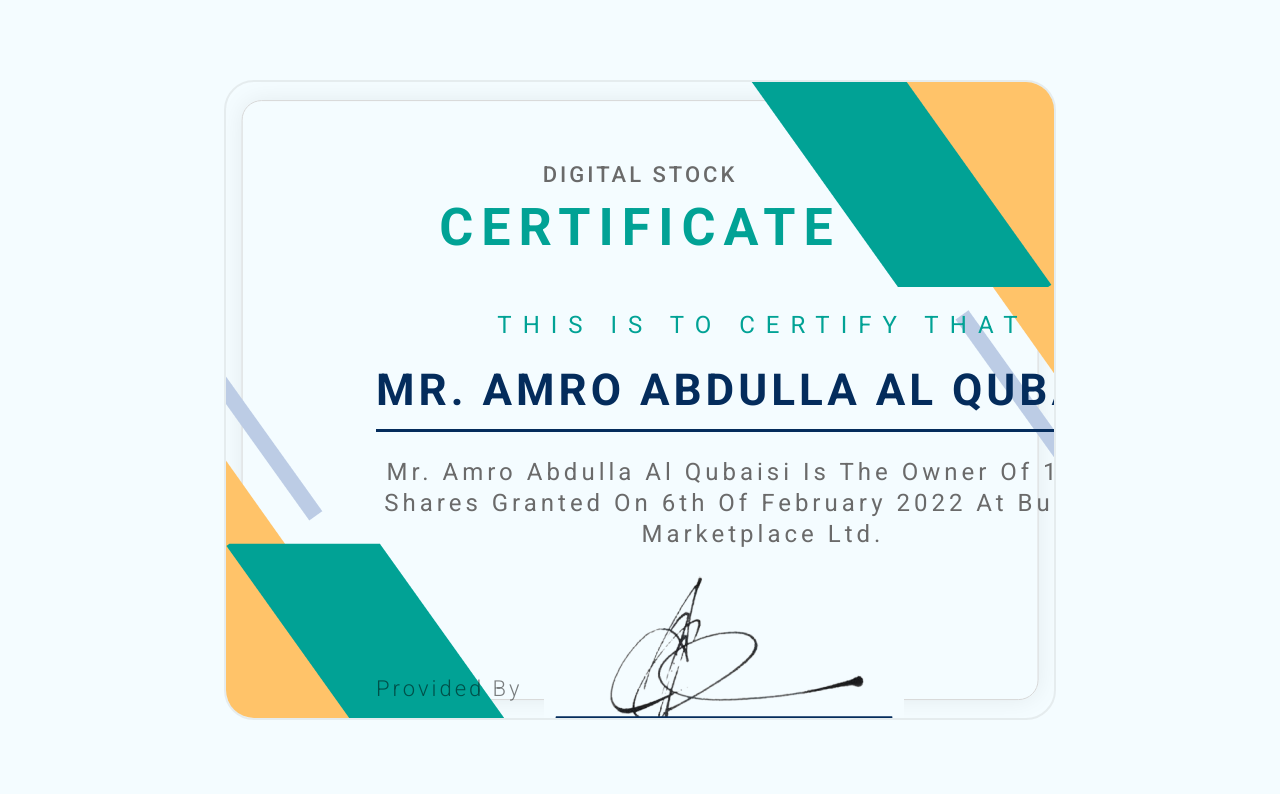
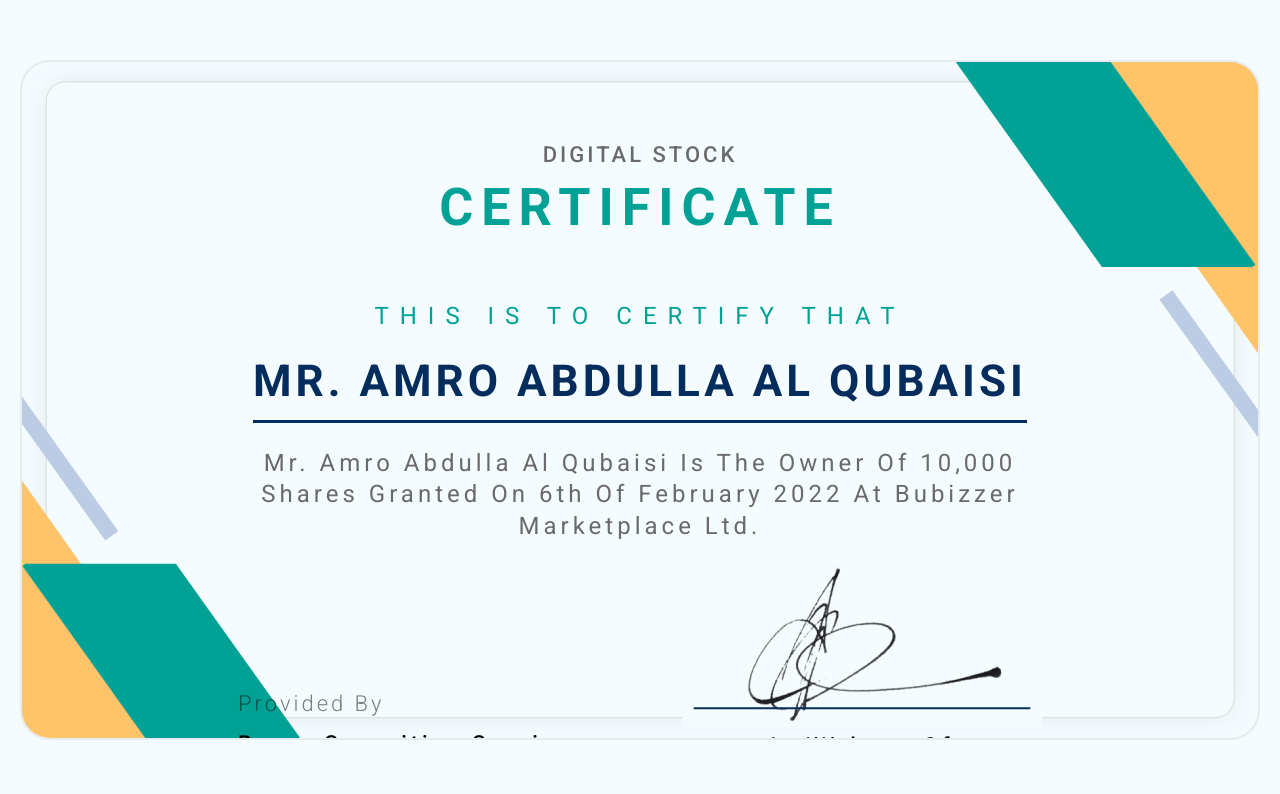
Before and after one commit to Naiem-Devs/CERTIFICATE, a plain HTML site: page index.html in a window 1280 px wide. Drawn offline with Linux system fonts and the light colour scheme.

Commit message:
updatedv2

```diff
--- a/index.html
+++ b/index.html
@@ -31,8 +31,8 @@
             text-align: center;
             display: flex;
             flex-direction: column;
-            height: 80vh;
-            width: 65%;
+            height: 85vh;
+            width: 100%;
             margin: auto;
             border-radius: 30px;
             border: 2px solid #a9a9a933;
@@ -40,7 +40,7 @@
             box-sizing: border-box;
             overflow: hidden;
             position: relative;
-        }
+        max-width: 1240px;}
 
         section.cirtificate:before {
             content: "";
@@ -110,7 +110,7 @@
             line-height: 1.5;
             letter-spacing: 3px;
             max-width: 858px;
-            margin: 45px auto 108px;
+            margin: 6% auto 14%;
         }
 
         .cf_mid p {
```
